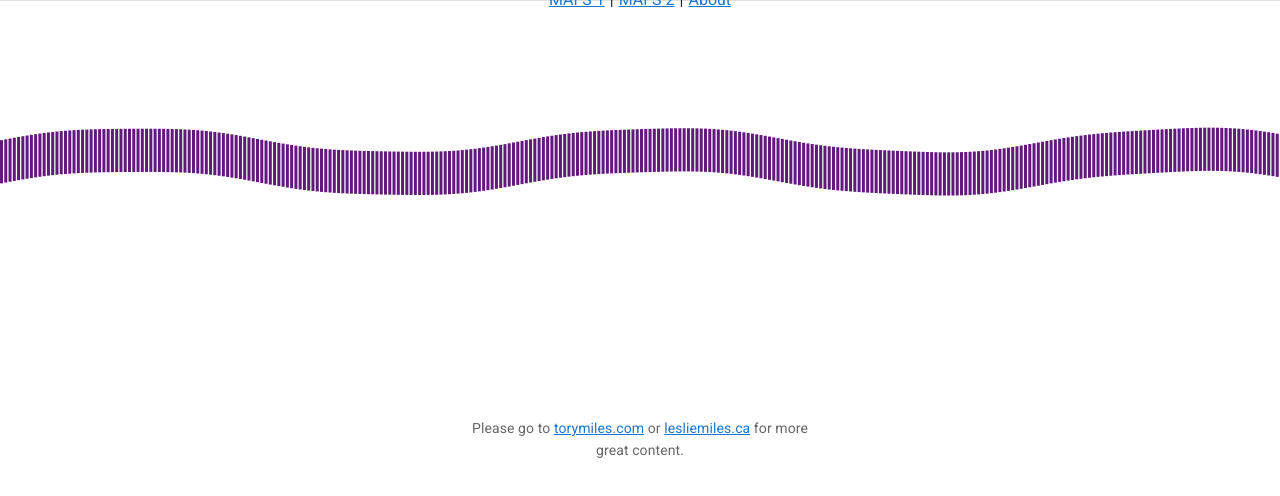
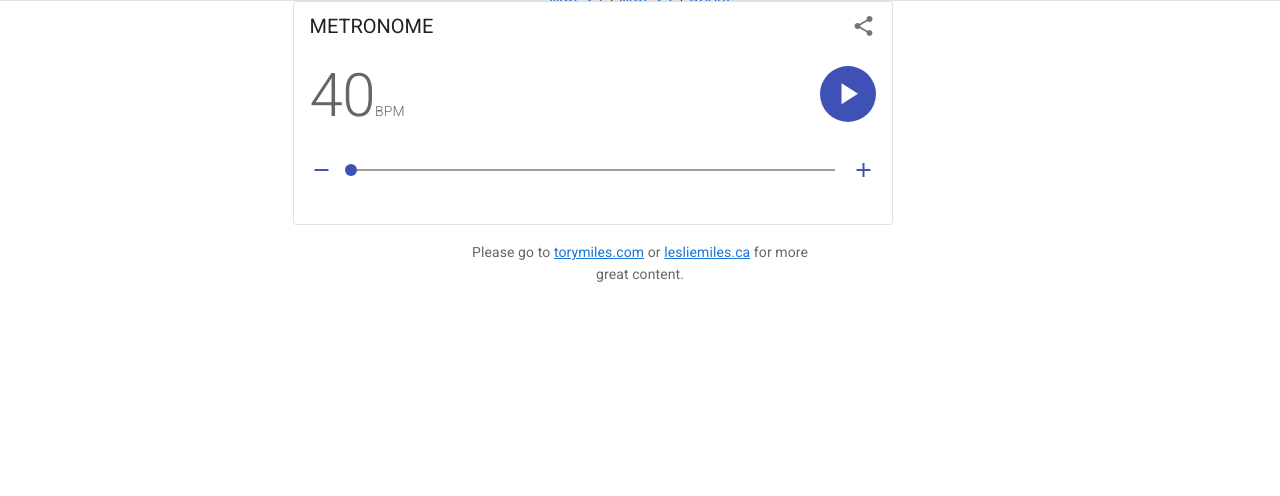
Before and after one commit to envirodatavis/funsite, a Vue app: page /#/about in a window 1280 px wide. Shown: the top 496 px of the page. Built offline with nearby package versions, Linux system fonts and the light colour scheme.

Commit message:
added vue-worker

```diff
--- a/src/components/Metronome.vue
+++ b/src/components/Metronome.vue
@@ -85,9 +85,12 @@ export default {
   methods: {
     scheduler: function() {
       // var interval;
-      console.log("scheduler launched");
       // if (this.isPlaying) interval = setInterval(this.play, 1000);
       // if (!this.isPlaying) clearInterval(interval);
+
+      if (window.Worker) {
+        console.log("window worker");
+      }
     },
     decrement() {
       this.bpm--;
--- /dev/null
+++ b/src/lib/workers/metronome.js
@@ -0,0 +1,6 @@
+onmessage = function(e) {
+    console.log('Message received from main script');
+    var workerResult = 'Result: ' + (e.data[0] * e.data[1]);
+    console.log('Posting message back to main script');
+    postMessage(workerResult);
+}
--- a/src/views/About.vue
+++ b/src/views/About.vue
@@ -1,7 +1,8 @@
 <template>
   <div class="about">
     <v-container fluid class="ma-0 pa-0">
-      <random-sin-wave-fun />
+      <!-- <random-sin-wave-fun /> -->
+      <metronome />
       <v-row>
         <v-col align="center">
           <v-card flat max-width="400">
@@ -24,9 +25,9 @@
 export default {
   name: "About",
   components: {
-    RandomSinWaveFun: () => import("../components/RandomSinWaveFun.vue"),
+    // RandomSinWaveFun: () => import("../components/RandomSinWaveFun.vue"),
     // MusicNotes: () => import("../components/MusicNotes.vue"),
-    // Metronome: () => import("../components/Metronome.vue"),
+    Metronome: () => import("../components/Metronome.vue"),
   },
 };
 </script>
```
Also changed, not shown: package.json (+11 -10 lines), 1 other file (tests, documents, lock files or other folders).
